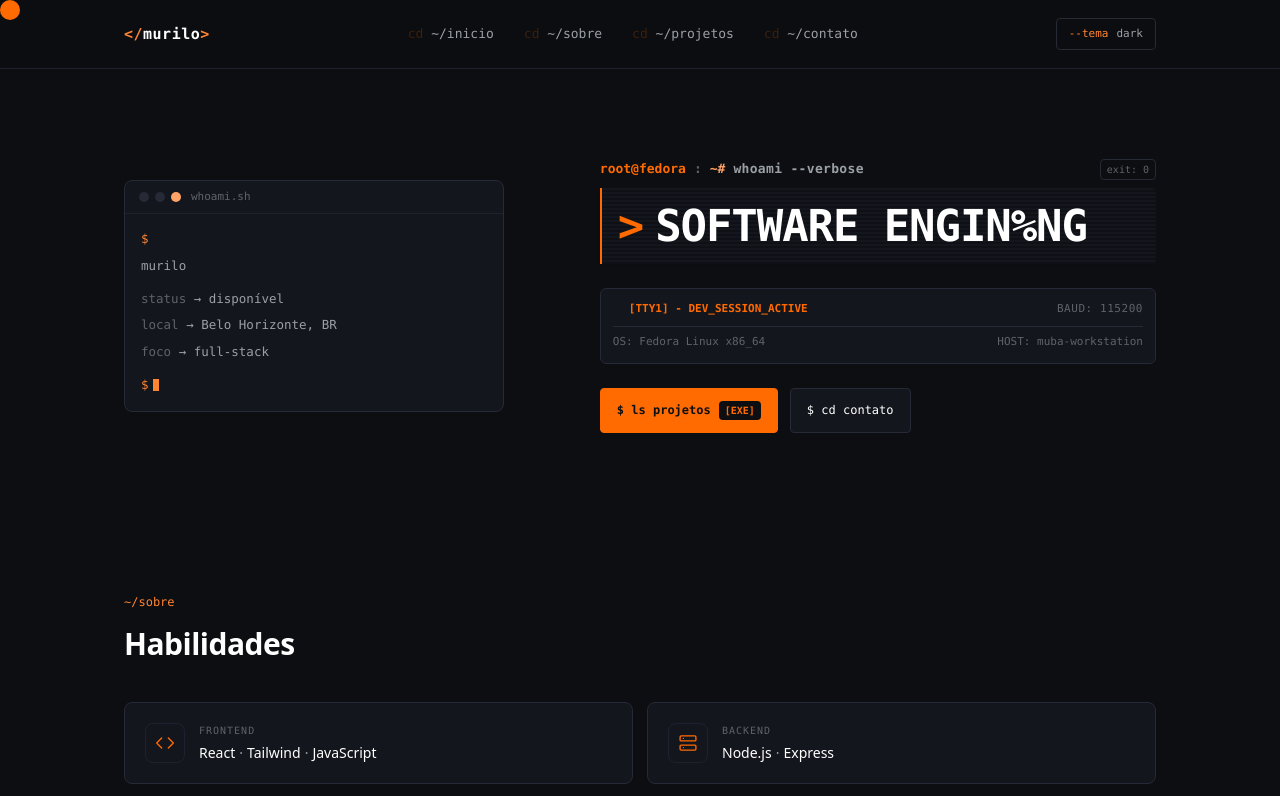
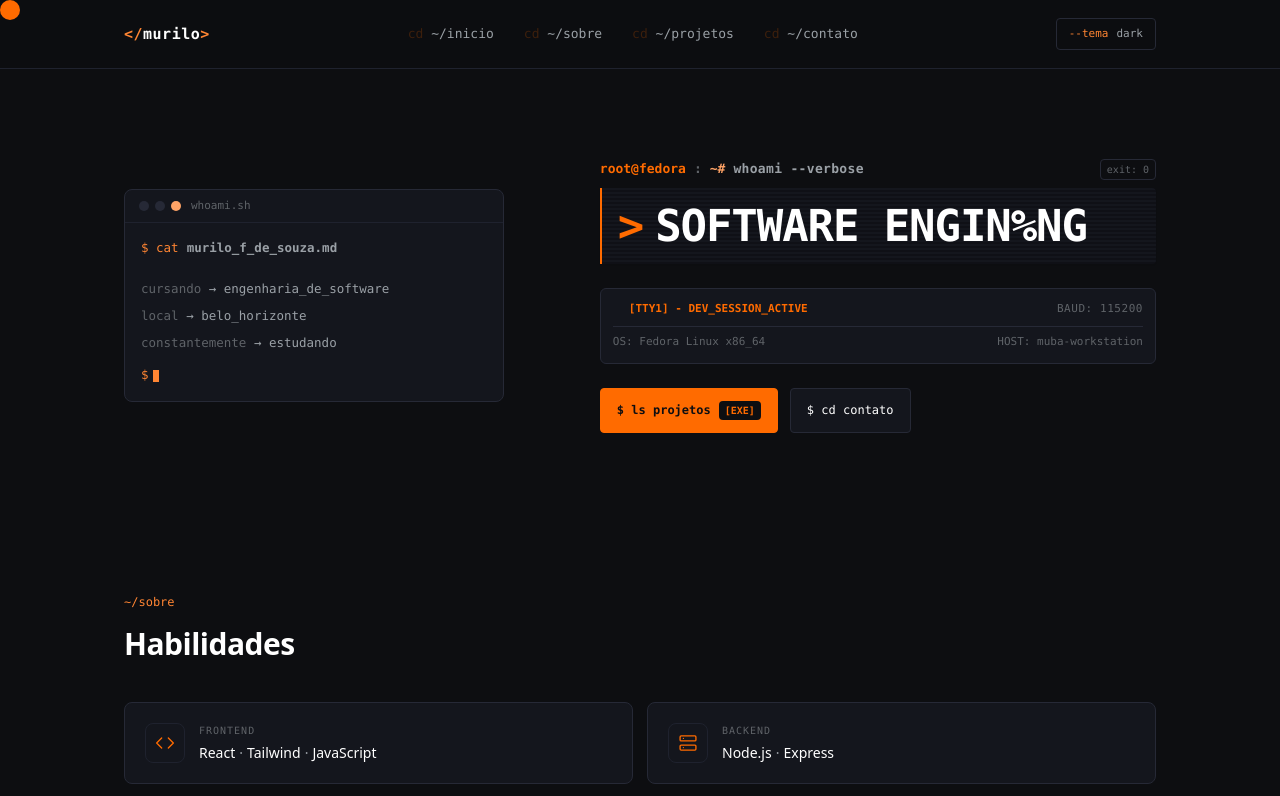
Before and after one commit to murilofsouzaa/mubadev, a React (Vite) app in the folder mubadev/: page / in a window 1280 px wide. Shown: the top 796 px of the page. Built offline with nearby package versions, Linux system fonts and the light colour scheme.

Commit message:
feat(hero): changin terminal card info

```diff
--- a/mubadev/src/components/TerminalCard.tsx
+++ b/mubadev/src/components/TerminalCard.tsx
@@ -55,24 +55,24 @@ export const TerminalCard: React.FC = React.memo(() => {
 
       <div className="p-4 text-text-dim">
         {/* Comando inicial */}
-        <div className="mb-2">
-          <span className="text-orange-2">$ </span>
+        <div className="flex gap-1 mb-2">
+          <span className="text-orange-2">$ cat</span>
           <span ref={commandRef} className="text-text" />
+          <div className="terminal-response text-text mb-2 font-bold">murilo_f_de_souza.md</div>
         </div>
 
         {/* Respostas do terminal */}
-        <div className="terminal-response text-text mb-2">murilo</div>
 
         <div className="terminal-response mt-3.5 mb-2">
-          <span className="text-text-faint">status</span> → <span className="text-text">disponível</span>
+          <span className="text-text-faint">cursando</span> → <span className="text-text">engenharia_de_software</span>
         </div>
 
         <div className="terminal-response mb-2">
-          <span className="text-text-faint">local</span> → <span className="text-text">Belo Horizonte, BR</span>
+          <span className="text-text-faint">local</span> → <span className="text-text">belo_horizonte</span>
         </div>
 
         <div className="terminal-response mb-2">
-          <span className="text-text-faint">foco</span> → <span className="text-text">full-stack</span>
+          <span className="text-text-faint">constantemente</span> → <span className="text-text">estudando</span>
         </div>
 
         {/* Prompt final com o cursor piscando */}
```
